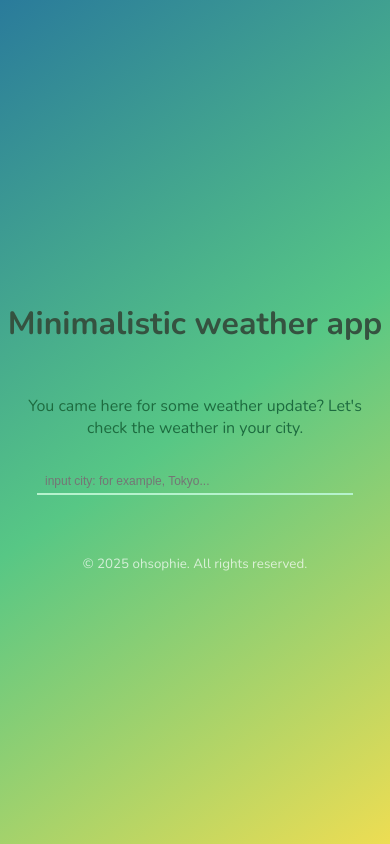
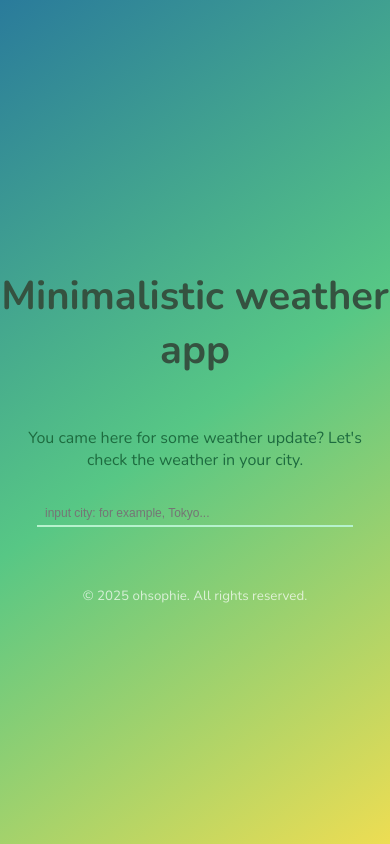
Before and after one commit to ohsophie/minimalistic-weather, a Vue app: page / in a window 390 px wide. Built offline with nearby package versions, Linux system fonts and the light colour scheme.

Commit message:
Bug fixes

```diff
--- a/src/App.vue
+++ b/src/App.vue
@@ -256,6 +256,8 @@
     }
     .header {
       padding-top: 30px;
+      text-align: center;
+      font-size: 20px;
     }
     .footer {
       position: static;
```
